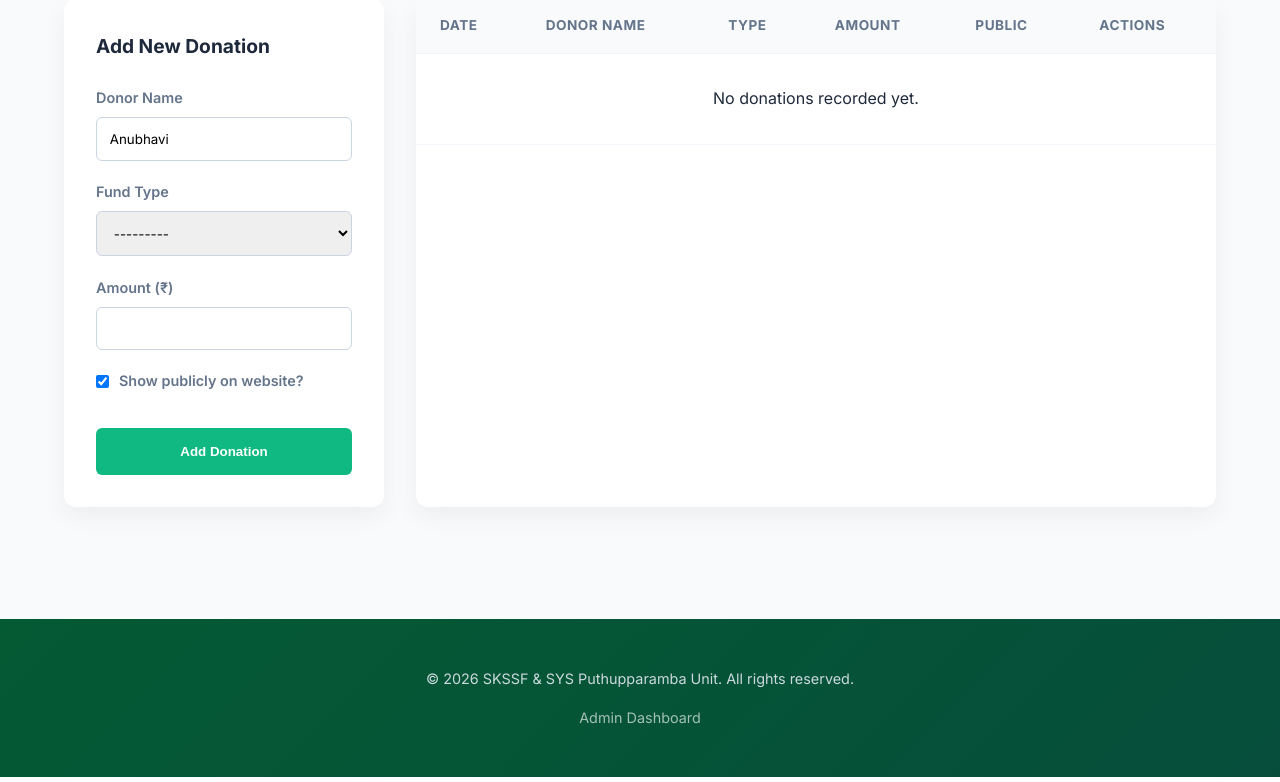
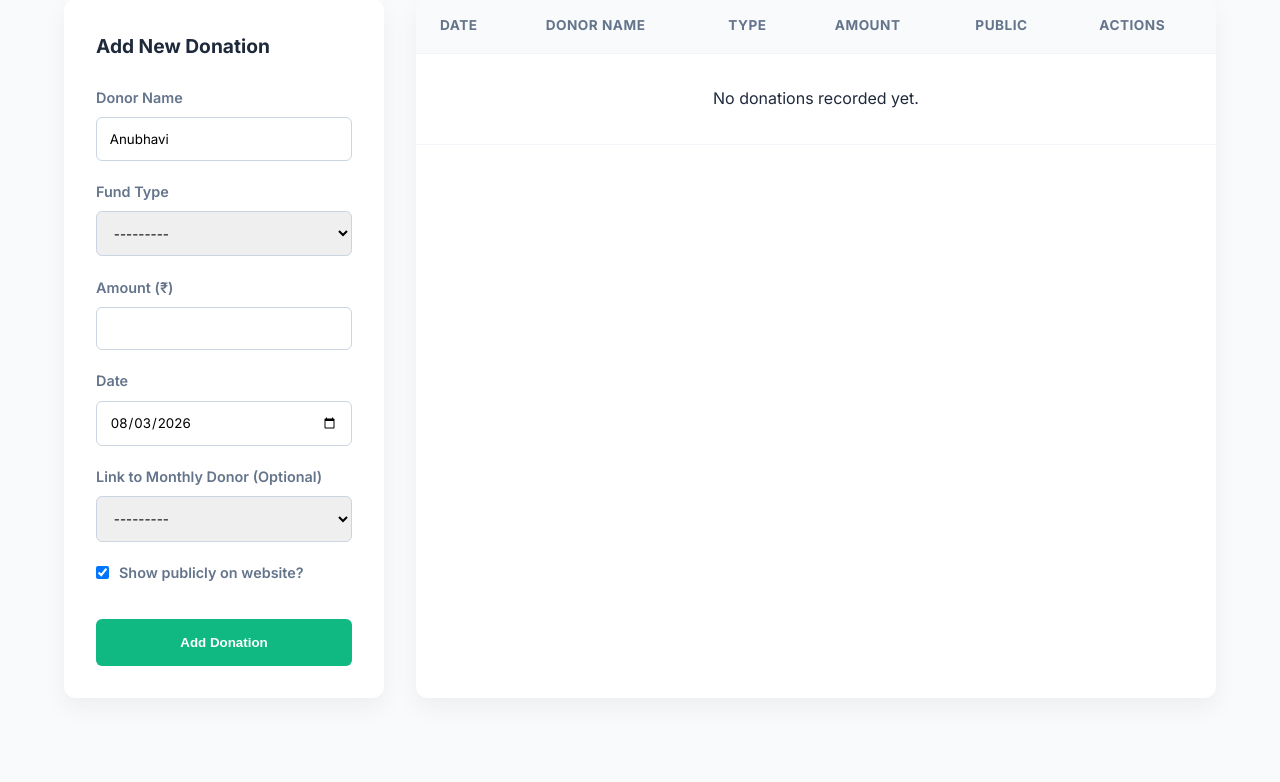
Before and after one commit to sinan-prvt/Islamic_Center, a Django app: page /manage/donations/ in a window 1280 px wide. Shown: the part 389-1171 px from the top of the page. Run offline with Django 5.2, Linux system fonts and the light colour scheme; a user stored in the database is signed in; data comes from the database, SQL or seed files in the repository; both versions use the stored data as it was after the commit; data that the repository does not hold is empty.

Commit message:
Add date input for donations and monthly payment tracker

```diff
--- a/portal/forms.py
+++ b/portal/forms.py
@@ -4,12 +4,14 @@ from .models import Donation, Expense, Program, Member, MonthlyDonor, Gallery
 class DonationForm(forms.ModelForm):
     class Meta:
         model = Donation
-        fields = ['donor_name', 'donation_type', 'amount', 'is_public']
+        fields = ['donor_name', 'monthly_donor', 'donation_type', 'amount', 'date', 'is_public']
         widgets = {
-            'donor_name': forms.TextInput(attrs={'class': 'form-control', 'id': 'id_donor_name'}),
+            'donor_name': forms.TextInput(attrs={'class': 'form-control'}),
+            'monthly_donor': forms.Select(attrs={'class': 'form-control'}),
             'donation_type': forms.Select(attrs={'class': 'form-control'}),
             'amount': forms.NumberInput(attrs={'class': 'form-control', 'step': '0.01'}),
-            'is_public': forms.CheckboxInput(attrs={'class': 'form-check-input'})
+            'date': forms.DateInput(attrs={'class': 'form-control', 'type': 'date'}),
+            'is_public': forms.CheckboxInput(attrs={'class': 'form-check-input'}),
         }
 
 class ExpenseForm(forms.ModelForm):
--- a/portal/models.py
+++ b/portal/models.py
@@ -1,5 +1,6 @@
 from django.db import models
 from django.utils.translation import gettext_lazy as _
+import django.utils.timezone
 
 class MonthlyDonor(models.Model):
     name = models.CharField(max_length=255)
@@ -77,7 +78,7 @@ class Donation(models.Model):
     monthly_donor = models.ForeignKey(MonthlyDonor, on_delete=models.SET_NULL, null=True, blank=True, help_text="Link this donation to a registered monthly donor")
     donation_type = models.CharField(max_length=20, choices=DONATION_TYPES)
     amount = models.DecimalField(max_digits=10, decimal_places=2)
-    date = models.DateField(auto_now_add=True)
+    date = models.DateField(default=django.utils.timezone.now)
     is_public = models.BooleanField(default=True)
 
     class Meta:
--- a/portal/views.py
+++ b/portal/views.py
@@ -195,7 +195,47 @@ def manage_monthly_donors(request):
         form = MonthlyDonorForm()
 
     donors = MonthlyDonor.objects.all().order_by('-join_date')
-    return render(request, 'manage_monthly_donors.html', {'form': form, 'donors': donors})
+
+    # Calculate Monthly Payment Status
+    from datetime import date
+    today = date.today()
+    current_month = today.month
+    current_year = today.year
+    month_name = today.strftime("%B %Y")
+
+    # Get all donations this month of type 'monthly'
+    monthly_donations = Donation.objects.filter(
+        donation_type='monthly',
+        date__month=current_month,
+        date__year=current_year,
+        monthly_donor__isnull=False
+    )
+
+    paid_donor_ids = monthly_donations.values_list('monthly_donor_id', flat=True)
+
+    paid_donors = []
+    unpaid_donors = []
+
+    for donor in donors:
+        if not donor.is_active:
+            continue
+
+        if donor.id in paid_donor_ids:
+            donation = monthly_donations.filter(monthly_donor=donor).first()
+            donor.paid_amount = donation.amount if donation else 0
+            donor.payment_date = donation.date if donation else None
+            paid_donors.append(donor)
+        else:
+            unpaid_donors.append(donor)
+
+    context = {
+        'form': form,
+        'donors': donors,
+        'paid_donors': paid_donors,
+        'unpaid_donors': unpaid_donors,
+        'month_name': month_name
+    }
+    return render(request, 'manage_monthly_donors.html', context)
 
 @staff_member_required(login_url='/login/')
 def edit_monthly_donor(request, pk):
--- a/templates/manage_donations.html
+++ b/templates/manage_donations.html
@@ -173,6 +173,16 @@
                         {{ form.amount }}
                     </div>
 
+                    <div class="form-group">
+                        <label for="{{ form.date.id_for_label }}">Date</label>
+                        {{ form.date }}
+                    </div>
+
+                    <div class="form-group">
+                        <label for="{{ form.monthly_donor.id_for_label }}">Link to Monthly Donor (Optional)</label>
+                        {{ form.monthly_donor }}
+                    </div>
+
                     <div class="form-group" style="display: flex; align-items: center; gap: 10px;">
                         {{ form.is_public }}
                         <label for="{{ form.is_public.id_for_label }}" style="margin: 0;">Show publicly on website?</label>
```
Also changed, not shown: templates/manage_monthly_donors.html (+65 -0 lines), db.sqlite3, portal/migrations/0009_alter_donation_date.py (added).
